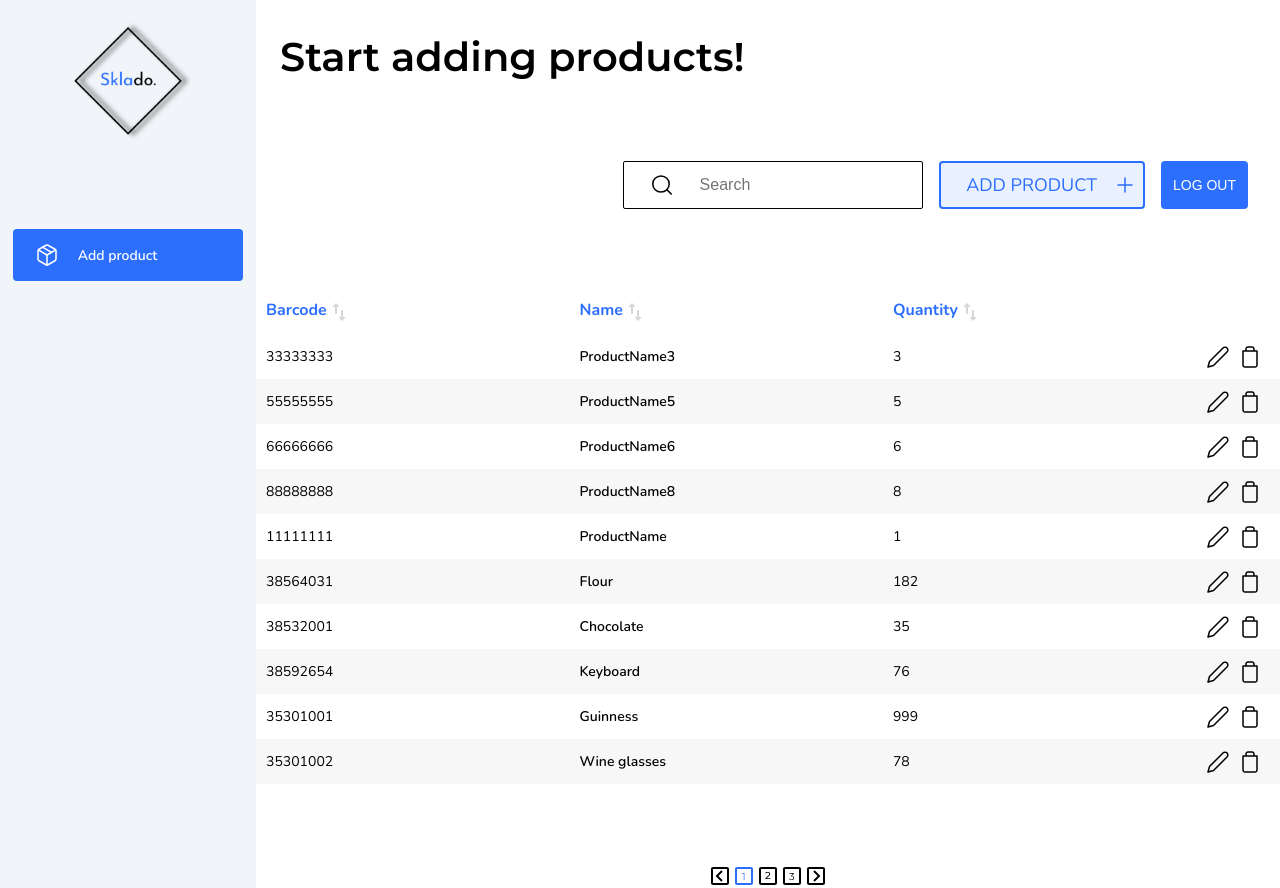
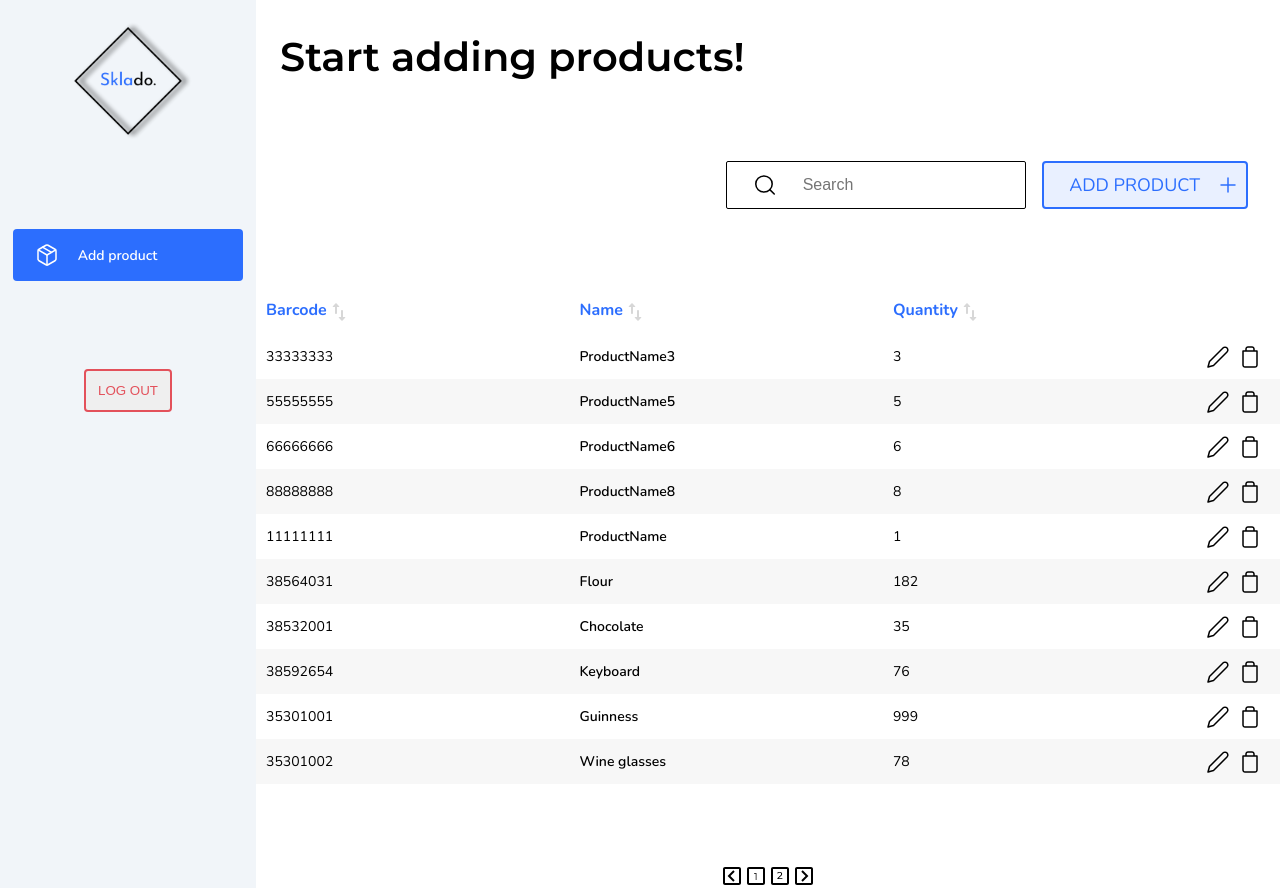
Before and after one commit to gabsaj/SKLADO, a React (Create React App) app: page /products in a window 1280 px wide. Built offline with nearby package versions, Linux system fonts and the light colour scheme; data requests are answered from the project's data file.

Commit message:
pagination done properly

```diff
--- a/src/app/db/db.json
+++ b/src/app/db/db.json
@@ -132,20 +132,6 @@
       "details": "",
       "quantity": 703,
       "id": "SrdOUlR"
-    },
-    {
-      "barcode": 35304002,
-      "name": "Peach ",
-      "details": "",
-      "quantity": 423,
-      "id": "vBxQvWd"
-    },
-    {
-      "barcode": 35304198,
-      "name": "Milk",
-      "details": "Fresh milk",
-      "quantity": 527,
-      "id": "q3j_Afh"
     }
   ]
 }
--- /dev/null
+++ b/src/app/features/components/Pagination.tsx
@@ -0,0 +1,44 @@
+interface Props {
+  currentPage: number;
+  rpp: number;
+  productsCount: number;
+  handlePaginate: (number: number) => void;
+}
+
+const Pagination: React.FC<Props> = (props) => {
+  const { currentPage, rpp, productsCount, handlePaginate } = props;
+
+  const pageNumbers = [];
+  const totalPages = Math.ceil(productsCount / rpp);
+
+  for (let i = 1; i <= totalPages; i++) {
+    pageNumbers.push(i);
+  }
+
+  return (
+    <div>
+      <i
+        className="icon icon--base icon--previous"
+        onClick={() =>
+          currentPage === 1 ? undefined : handlePaginate(currentPage - 1)
+        }
+      ></i>
+
+      {pageNumbers.map((n, index) => (
+        <i
+          key={index}
+          onClick={() => handlePaginate(n)}
+          className={` icon icon--base icon--${n}`}
+        ></i>
+      ))}
+      <i
+        className="icon icon--base icon--next"
+        onClick={() =>
+          currentPage === 2 ? undefined : handlePaginate(currentPage + 1)
+        }
+      ></i>
+    </div>
+  );
+};
+
+export default Pagination;
--- a/src/app/features/components/Sidebar.tsx
+++ b/src/app/features/components/Sidebar.tsx
@@ -1,6 +1,19 @@
 import logoS from "../../assets/images/logo-small.svg";
+import { useNavigate } from "react-router-dom";
+import { toast, Flip } from "react-toastify";
 
 const Sidebar = () => {
+  const navigate = useNavigate();
+  const logOut = () => {
+    toast.success("Logged out", {
+      position: "top-center",
+      hideProgressBar: true,
+      autoClose: 2500,
+      theme: "colored",
+      transition: Flip,
+    });
+    navigate("/");
+  };
   return (
     <div>
       <div className="layout__side">
@@ -9,6 +22,9 @@ const Sidebar = () => {
           <i className="icon icon--base icon--add icon--white ml--16 mt--8 mb--8"></i>
           <div className="ml--19 mr--80">Add product</div>
         </button>
+        <button onClick={logOut} className="btn btn--tertiary btn--m mt--88">
+          LOG OUT
+        </button>
       </div>
     </div>
   );
--- a/src/app/features/pages/ProductsPage.tsx
+++ b/src/app/features/pages/ProductsPage.tsx
@@ -1,12 +1,12 @@
 /* eslint-disable react-hooks/exhaustive-deps */
-import { useEffect, useState } from "react";
-import { Link } from "react-router-dom";
+import { useEffect, useMemo, useState } from "react";
+import { Link, useParams } from "react-router-dom";
 import { toast, Flip } from "react-toastify";
 import ProductService from "../../services/productService";
 import { Product } from "../../types/product";
+import Pagination from "../components/Pagination";
 import Sidebar from "../components/Sidebar";
 import TableRow from "../components/TableRow";
-import { useNavigate } from "react-router-dom";
 
 const ProductsPage = () => {
   const [productsList, setProductsList] = useState<Product[]>([]);
@@ -14,18 +14,28 @@ const ProductsPage = () => {
   const [sortDirection, setSortDirection] = useState<string>("");
   const [sortBy, setSortBy] = useState<string>("");
   const [pageNumber, setPageNumber] = useState<number>(1);
-  const navigate = useNavigate();
+  const [params, setParams] = useState({ page: 1, rpp: 10 });
+  const [count, setCount] = useState<string>("");
+  const [loading, setLoading] = useState<boolean>(false);
 
   const productService = new ProductService();
 
+  const handlePaginate = (pageNumber: number) => {
+    setParams({ page: pageNumber, rpp: params.rpp });
+  };
+
   const fetchProducts = async () => {
     try {
+      setLoading(true);
       const response = await productService.getProducts(
+        params.page,
+        params.rpp,
         sortBy,
-        pageNumber,
         sortDirection
       );
-      setProductsList(response);
+      setCount(response.headers);
+      setProductsList(response.data);
+      setLoading(true);
     } catch (error) {
       toast.error("Failed to get products", {
         position: "top-center",
@@ -68,20 +78,10 @@ const ProductsPage = () => {
     setSortBy(sortBy);
   };
 
-  const logOut = () => {
-    toast.success("Logged out", {
-      position: "top-center",
-      hideProgressBar: true,
-      autoClose: 2500,
-      theme: "colored",
-      transition: Flip,
-    });
-    navigate("/");
-  };
-
   useEffect(() => {
     fetchProducts();
-  }, [sortBy, pageNumber, sortDirection]);
+  }, [sortBy, params.page, params.rpp, sortDirection]);
+
   return (
     <div>
       <div className="layout">
@@ -107,12 +107,6 @@ const ProductsPage = () => {
               <div className="ml--19">ADD PRODUCT</div>
               <i className="icon icon--base icon--plus icon--blue ml--16"></i>
             </Link>
-            <button
-              onClick={logOut}
-              className="btn btn--primary btn--m  ml--16"
-            >
-              LOG OUT
-            </button>
           </div>
           <div>
             <table className="mt--80 mb--80 type--nunito">
@@ -171,40 +165,12 @@ const ProductsPage = () => {
               </tbody>
             </table>
             <div className="wrapper__pages">
-              <i
-                onClick={() => {
-                  pageNumber > 1
-                    ? setPageNumber(pageNumber - 1)
-                    : setPageNumber(pageNumber);
-                }}
-                className="icon icon--base icon--previous"
-              ></i>
-              <i
-                onClick={() => setPageNumber(1)}
-                className={`icon icon--base icon--1 ${
-                  pageNumber === 1 ? "icon--blue" : "icon--black"
-                }`}
-              ></i>
-              <i
-                onClick={() => setPageNumber(2)}
-                className={`icon icon--base icon--2 ${
-                  pageNumber === 2 ? "icon--blue" : "icon--black"
-                }`}
-              ></i>
-              <i
-                onClick={() => setPageNumber(3)}
-                className={`icon icon--base icon--3 ${
-                  pageNumber === 3 ? "icon--blue" : "icon--black"
-                }`}
-              ></i>
-              <i
-                onClick={() => {
-                  pageNumber < 3
-                    ? setPageNumber(pageNumber + 1)
-                    : setPageNumber(pageNumber);
-                }}
-                className="icon icon--base icon--next"
-              ></i>
+              <Pagination
+                productsCount={Number(count)}
+                currentPage={params.page}
+                rpp={params.rpp}
+                handlePaginate={handlePaginate}
+              />
             </div>
           </div>
         </div>
--- a/src/app/services/productService.ts
+++ b/src/app/services/productService.ts
@@ -1,18 +1,24 @@
 import { Product } from "../types/product";
 import { BaseService } from "./baseService";
+
+interface Pages {
+  headers: string;
+  data: Product[];
+}
 
 export default class ProductService extends BaseService {
   //get products
 
   async getProducts(
+    page: number,
+    rpp: number,
     sort: string,
-    page: number,
     sortDirection?: string
-  ): Promise<Product[]> {
+  ): Promise<Pages> {
     const response = await this.instance.get(
-      `products?_sort=${sort}&_order=${sortDirection}&_page=${page}&_limit=10`
+      `products?_sort=${sort}&_order=${sortDirection}&_page=${page}&_limit=${rpp}`
     );
-    return response.data;
+    return { headers: response.headers["x-total-count"], data: response.data };
   }
 
   //create product
```
